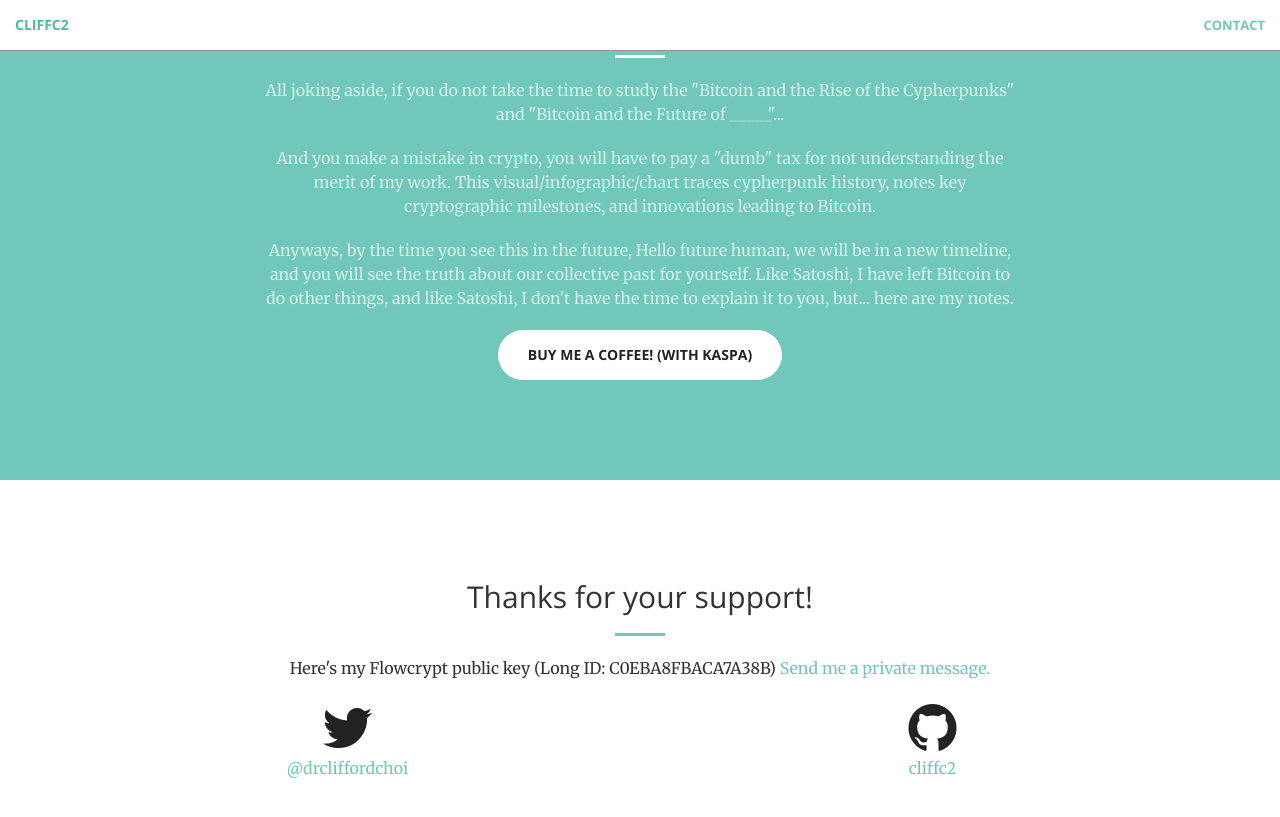
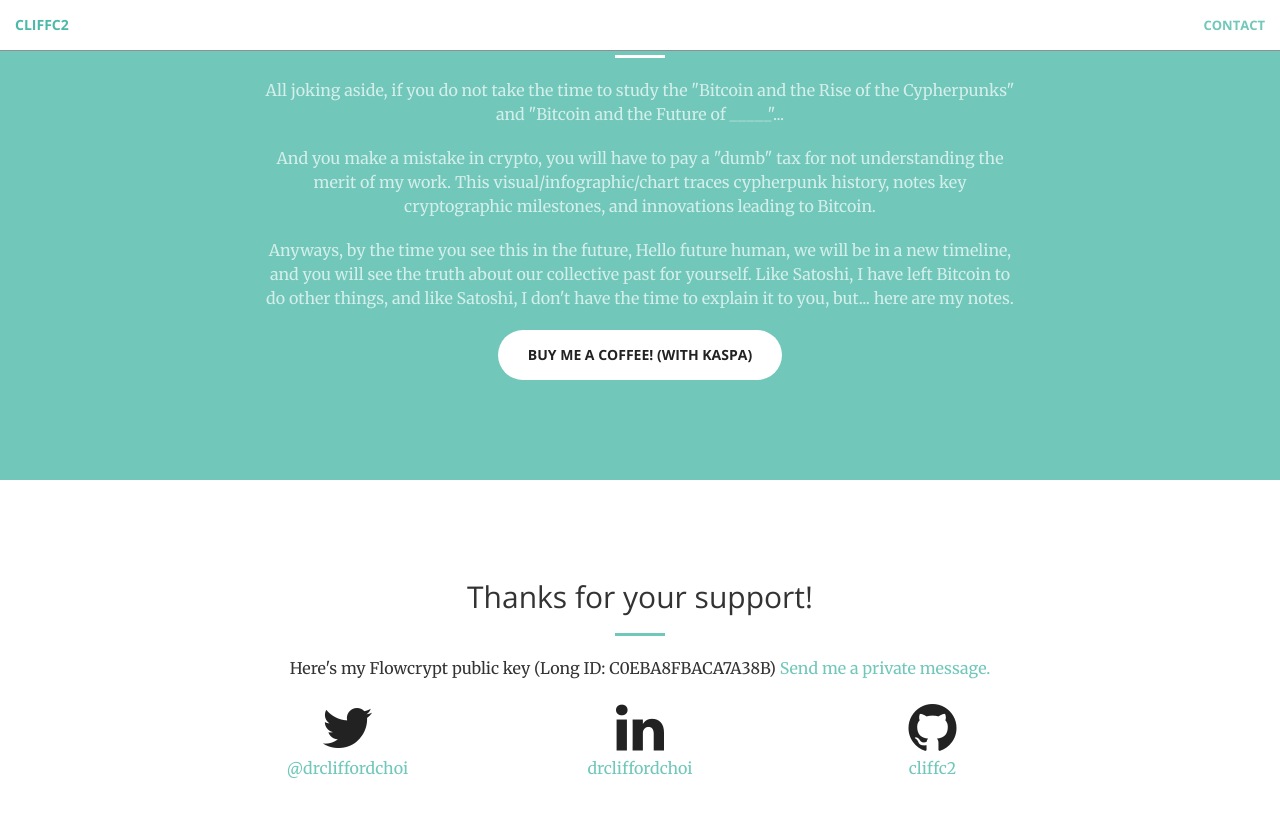
Before and after one commit to cliffc2/cliffc2.github.io, a Jekyll site: the page built from index.html, in a window 1280 px wide and 900 px high, scrolled down 3856 px. Shown: the top 817 px of the window. Built offline with Jekyll 4.4.1, drawn with Linux system fonts in a browser that asks for light colours; Markdown is read by kramdown in place of the engine named in the settings.

Commit message:
Update contact.html

```diff
--- a/_includes/contact.html
+++ b/_includes/contact.html
@@ -17,8 +17,9 @@
             </a>
         </div>
      <div class="col-lg-2 col-lg-offset-1 text-center">
-            <a href="https://www.linkedin.com/in/{{ site.linkedin_username }}" target="_blank" rel="noopener">
-    <i class="bi bi-linkedin"></i> <!-- Bootstrap icons -->
+            <a href="https://www.linkedin.com/in/{{ site.linkedin_username }}">
+            <i class="fa fa-linkedin fa-3x wow bounceIn" data-wow-delay=".1s"></i>
+            <p>{{ site.linkedin_username }}</p><!-- Bootstrap icons -->
   </a>
         </div>
         <div class="col-lg-2 col-lg-offset-1 text-center">
```
